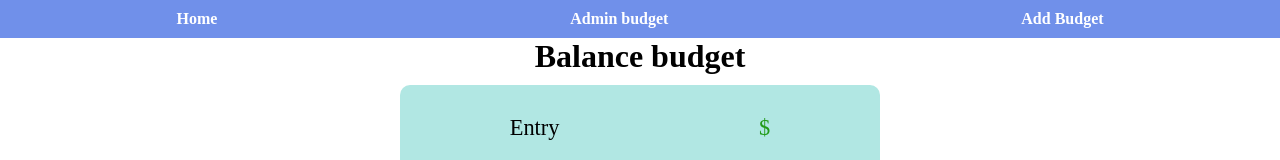
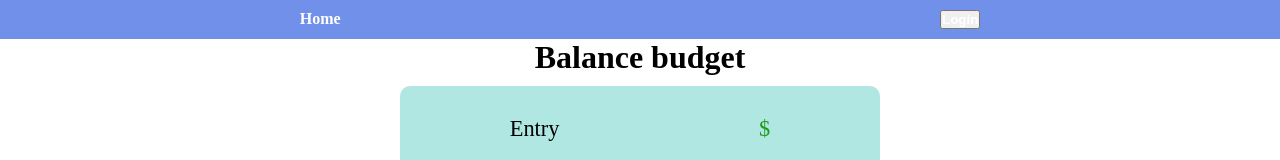
Before and after one commit to Frangia22/ChallengeJSAlkemy, a React (Create React App) app in the folder frontend/: page / in a window 1280 px wide. Shown: the top 160 px of the page. Built offline with nearby package versions, Linux system fonts and the light colour scheme; no server answers.

Commit message:
add functionality navbar

```diff
--- a/frontend/src/components/NavBar.jsx
+++ b/frontend/src/components/NavBar.jsx
@@ -1,13 +1,27 @@
 import React from 'react';
 import '../App.css';
+import { useAuth0 } from "@auth0/auth0-react";
+import { LoginButton } from '../pages/Login';
+import { Logout } from '../pages/Logout';
 
 export function NavBar() {
+    const { isAuthenticated } = useAuth0();
         return (
             <nav className="navbar">
                 <ul className="list">
+                    {isAuthenticated ? (
+                        <>
                     <li className="list-item"><a href="../" className="list-item-link">Home</a></li>
                     <li className="list-item"><a href="/AdminBudget" className="list-item-link">Admin budget</a></li>
                     <li className="list-item"><a href="/AddBudget" className="list-item-link">Add Budget</a></li>
+                    <li className="list-item"><Logout /></li>
+                    </>
+                    ) : (
+                        <>
+                    <li className="list-item"><a href="../" className="list-item-link">Home</a></li>
+                    <li className="list-item"><LoginButton className="list-item-link"/></li>
+                    </>
+                    )}
                 </ul>
             </nav>
         )
```
